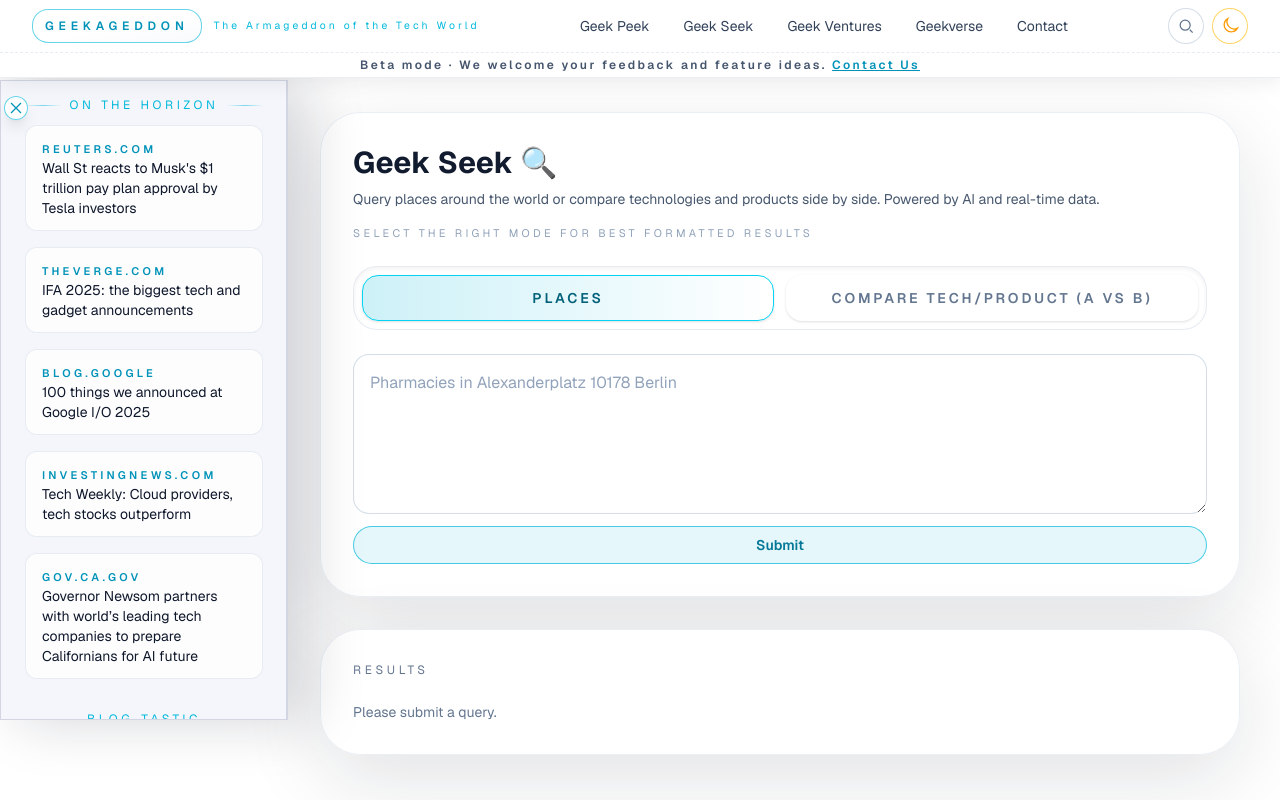
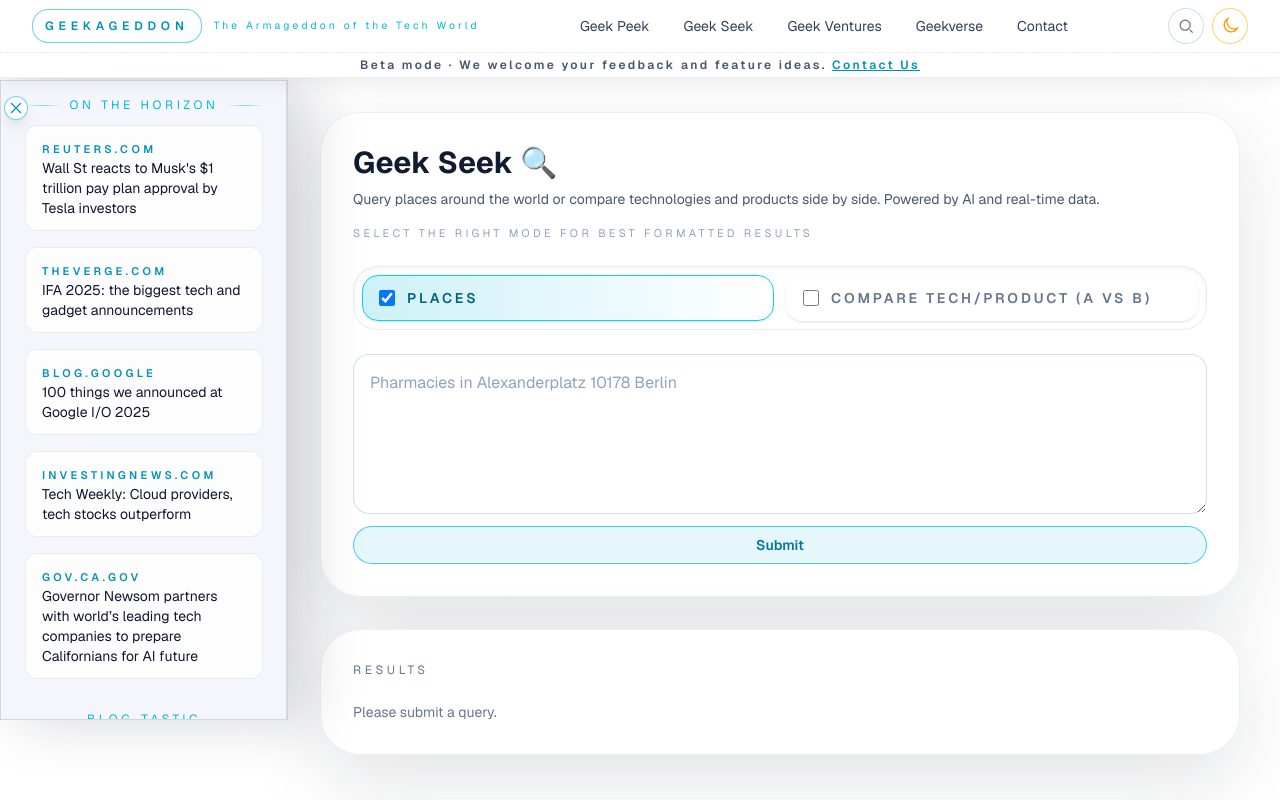
Before and after one commit to sanchivarma/geekageddon, a Next.js app: page /geekseek in a window 1280 px wide. Shown: the top 800 px of the page. Built offline with nearby package versions, Linux system fonts and the light colour scheme.

Commit message:
Update page.tsx

```diff
--- a/app/geekseek/page.tsx
+++ b/app/geekseek/page.tsx
@@ -282,7 +282,17 @@ function GeekSeekClient() {
                   aria-selected={activeTab === tab}
                   aria-controls={`${tab}-panel`}
                 >
-                  {tab === "places" ? "Places" : "Compare Tech/Product (A vs B)"}
+                  <span className="flex items-center gap-3">
+                    <input
+                      type="checkbox"
+                      readOnly
+                      checked={activeTab === tab}
+                      className="h-4 w-4 rounded border-slate-300 text-cyan-600 focus:ring-cyan-500 dark:border-slate-600 dark:bg-slate-800"
+                      aria-hidden="true"
+                      tabIndex={-1}
+                    />
+                    <span>{tab === "places" ? "Places" : "Compare Tech/Product (A vs B)"}</span>
+                  </span>
                 </button>
               ))}
             </div>
```
